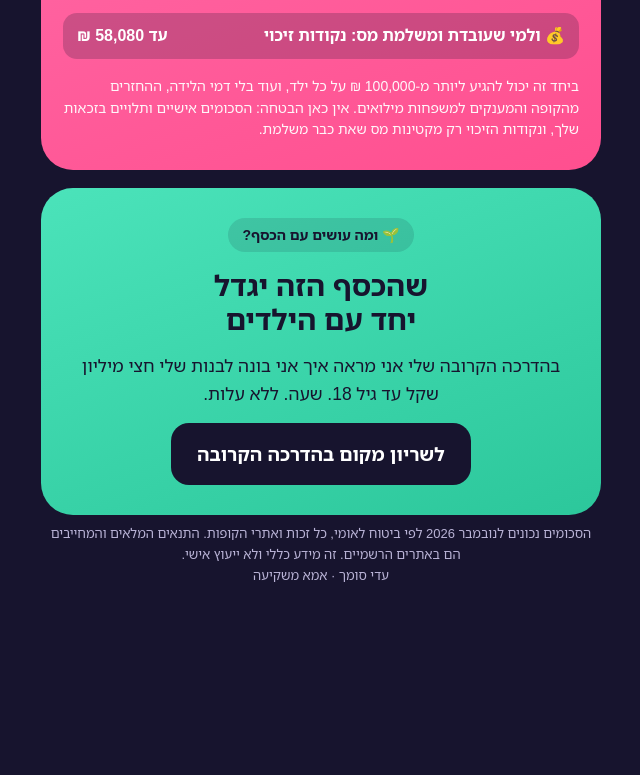
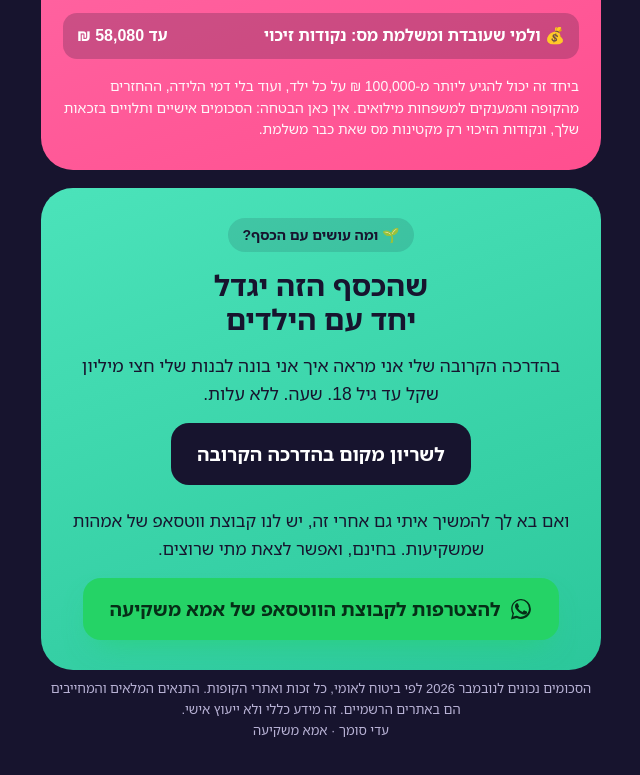
Before and after one commit to adinahirr-commits/mominvest-guides, a plain HTML site: page hatavot/index.html in a window 1280 px wide. Shown: the part 6043-6818 px from the top of the page, without its empty margins (319-959 px from the left). Before the commit the page ends 6669 px from the top, so only its background shows below. Drawn offline with Linux system fonts and the light colour scheme.

Commit message:
צ׳קליסט ההטבות: כפתור לקבוצת הווטסאפ של אמא משקיעה (קהילה 10) בסוף הדף
Co-Authored-By: Claude Opus 5.5 <noreply@anthropic.com>

```diff
--- a/hatavot/index.html
+++ b/hatavot/index.html
@@ -48,6 +48,8 @@ a:focus-visible,button:focus-visible{outline:3px solid var(--sun);outline-offset
 .cta{display:inline-flex;justify-content:center;align-items:center;gap:8px;background:var(--pink);color:#fff;border:0;border-radius:18px;padding:16px 26px;font-weight:900;font-size:19px;text-decoration:none;box-shadow:0 14px 30px -14px rgba(255,95,162,.8)}
 .cta.ink{background:var(--ink);color:#fff;box-shadow:none}
 .cta.mint{background:var(--mint);color:var(--ink);box-shadow:0 14px 30px -14px rgba(61,219,176,.7)}
+.cta.wa{background:#25D366;color:#062E17;box-shadow:0 14px 30px -14px rgba(37,211,102,.7)}
+.cta.wa svg{width:24px;height:24px;flex:none;fill:currentColor}
 .promo{display:flex;flex-direction:column;gap:10px;background:rgba(61,219,176,.12);border:1.5px solid rgba(61,219,176,.45);border-radius:22px;padding:16px;text-align:center}
 .promo b{font-size:18px;line-height:1.35}
 
@@ -224,6 +226,8 @@ footer{max-width:560px;margin:8px auto 0;text-align:center;font-size:13px;color:
     <h2 class="mid">שהכסף הזה יגדל<br>יחד עם הילדים</h2>
     <p style="font-size:17.5px">בהדרכה הקרובה שלי אני מראה איך אני בונה לבנות שלי חצי מיליון שקל עד גיל 18. שעה. ללא עלות.</p>
     <a class="cta ink" id="cta-webinar" href="https://academy.mominvest.co.il/r/webinar-hatavot" target="_blank" rel="noopener">לשריון מקום בהדרכה הקרובה</a>
+    <p style="font-size:17px;margin:6px 0 0">ואם בא לך להמשיך איתי גם אחרי זה, יש לנו קבוצת ווטסאפ של אמהות שמשקיעות. בחינם, ואפשר לצאת מתי שרוצים.</p>
+    <a class="cta wa" id="cta-whatsapp" href="https://chat.whatsapp.com/IrwUx0BayJxI6jLWnw9wg5?mode=gi_t" target="_blank" rel="noopener"><svg viewBox="0 0 24 24" aria-hidden="true"><path d="M17.47 14.38c-.3-.15-1.76-.87-2.03-.97-.27-.1-.47-.15-.67.15-.2.3-.77.97-.94 1.17-.17.2-.35.22-.65.07-.3-.15-1.26-.46-2.4-1.48-.89-.79-1.49-1.76-1.66-2.06-.17-.3-.02-.46.13-.61.14-.14.3-.35.45-.53.15-.18.2-.3.3-.5.1-.2.05-.38-.02-.53-.08-.15-.67-1.61-.92-2.21-.24-.58-.49-.5-.67-.51h-.57c-.2 0-.52.07-.79.38-.27.3-1.04 1.02-1.04 2.48s1.07 2.88 1.22 3.08c.15.2 2.1 3.2 5.08 4.49.71.31 1.26.49 1.69.62.71.23 1.36.2 1.87.12.57-.09 1.76-.72 2.01-1.41.25-.7.25-1.29.17-1.42-.07-.13-.27-.2-.57-.35Z"/><path d="M12.04 2C6.6 2 2.17 6.43 2.17 11.87c0 1.74.46 3.44 1.32 4.94L2 22.5l5.85-1.53a9.83 9.83 0 0 0 4.19.94h.01c5.43 0 9.86-4.43 9.86-9.87A9.8 9.8 0 0 0 19 4.9a9.8 9.8 0 0 0-6.96-2.9Zm0 17.98h-.01a8.2 8.2 0 0 1-4.17-1.14l-.3-.18-3.47.91.93-3.38-.2-.31a8.16 8.16 0 0 1-1.25-4.36c0-4.52 3.68-8.2 8.21-8.2a8.15 8.15 0 0 1 5.8 2.4 8.15 8.15 0 0 1 2.4 5.81c0 4.52-3.68 8.2-8.2 8.2Z"/></svg> להצטרפות לקבוצת הווטסאפ של אמא משקיעה</a>
   </section>
 
 </main>
```
